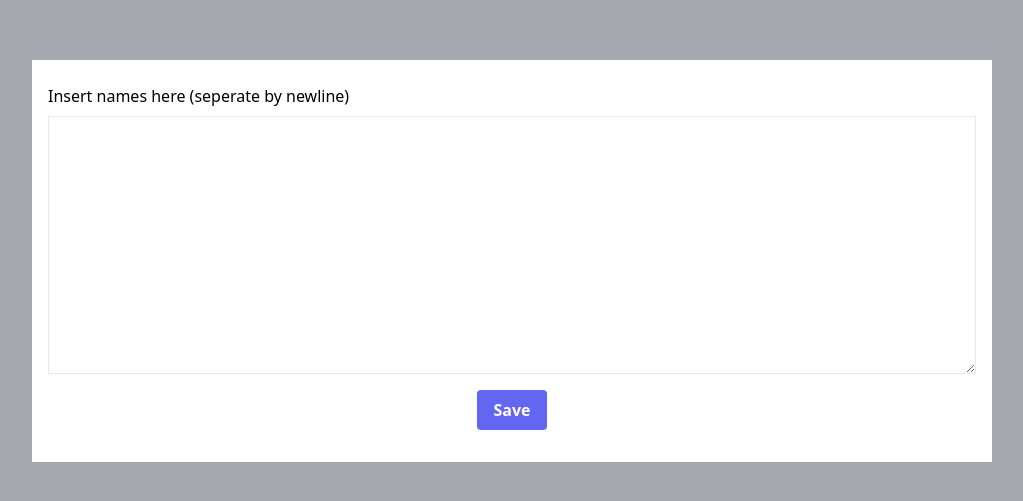
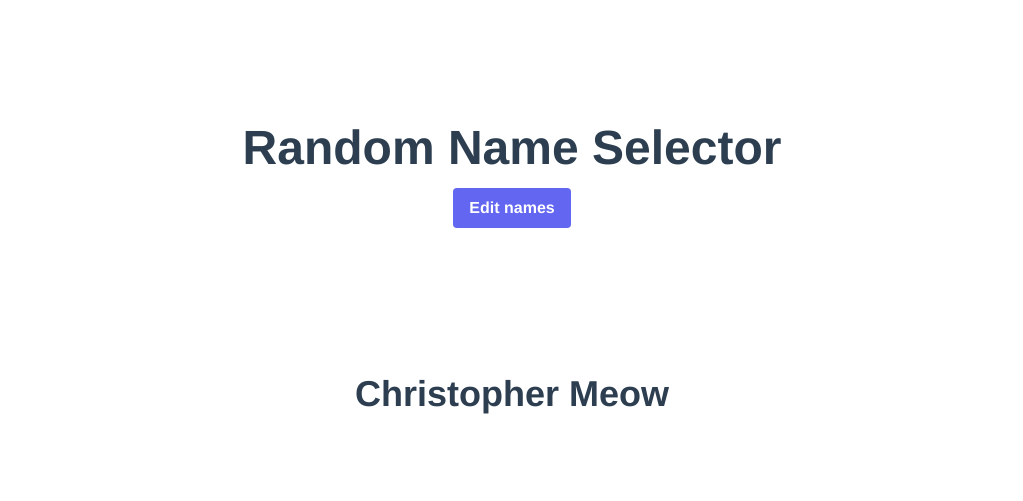
Before and after one commit to vmr-bundaberg/random-name-selector, a Vue app: page / in a window 1280 px wide. Shown: the part 139-640 px from the top of the page, without its empty margins (128-1151 px from the left). Built offline with nearby package versions, Linux system fonts and the light colour scheme.

Commit message:
feat: Make modal working

```diff
--- a/src/components/ModalTextEditor.vue
+++ b/src/components/ModalTextEditor.vue
@@ -1,23 +1,32 @@
 <template>
-    <button class="button">
+    <button @click="toggle" class="button">
         Edit names
     </button>
     <teleport to="body">
-        <div class="absolute top-0 left-0 w-full h-full bg-gray-800 bg-opacity-40 flex">
+        <div :class="`modal ${isOpen && 'modal-open'}`">
             <div class="m-auto w-3/4 min-h-1/4 flex flex-col items-center p-4 bg-white">
                <label class="text-left self-start my-2">Insert names here (seperate by newline)</label>
                <textarea rows="10" class="border p-2 w-full" />
-               <button class="button button-green my-4">Save</button>
+               <button @click="toggle" class="button button-green my-4">Save</button>
             </div>
         </div>
     </teleport>
 </template>
 
 <script lang="ts">
-import { defineComponent } from 'vue'
+import { defineComponent, ref } from 'vue'
 
 export default defineComponent({
-    setup() {},
+    setup() {
+        const isOpen = ref(false)
+        const toggle = () => {
+            isOpen.value = !isOpen.value
+        }
+        return {
+            isOpen,
+            toggle
+        }
+    },
 })
 </script>
 
@@ -29,4 +38,10 @@ export default defineComponent({
         @apply bg-green-500 hover:bg-green-600;
     }
 }
+.modal {
+    @apply absolute top-0 left-0 w-full h-full bg-gray-800 bg-opacity-40 hidden;
+    &-open {
+        @apply flex;
+    }
+}
 </style>
```
